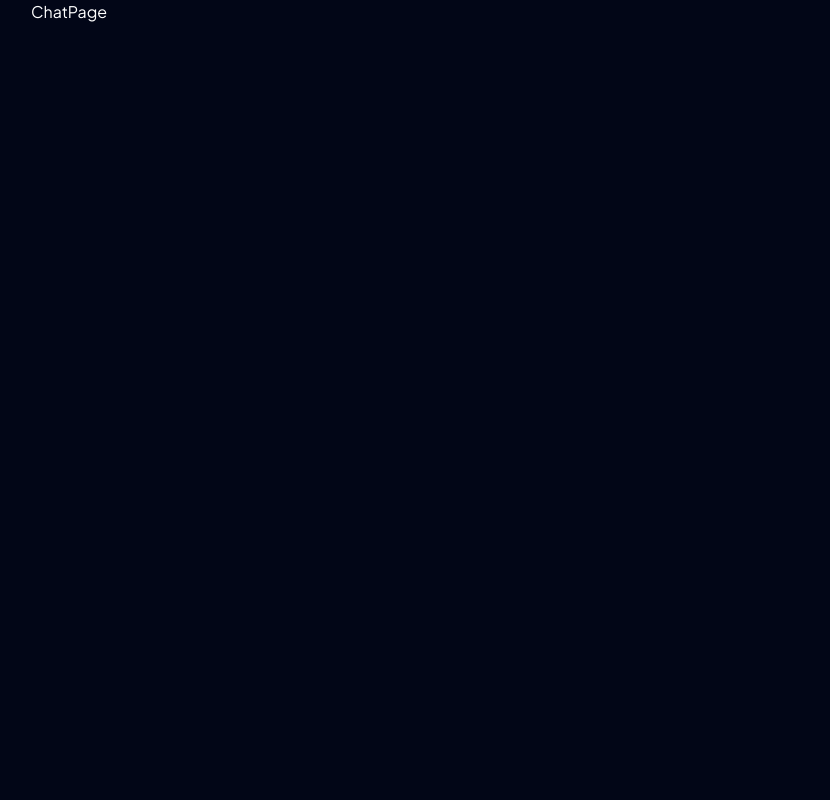
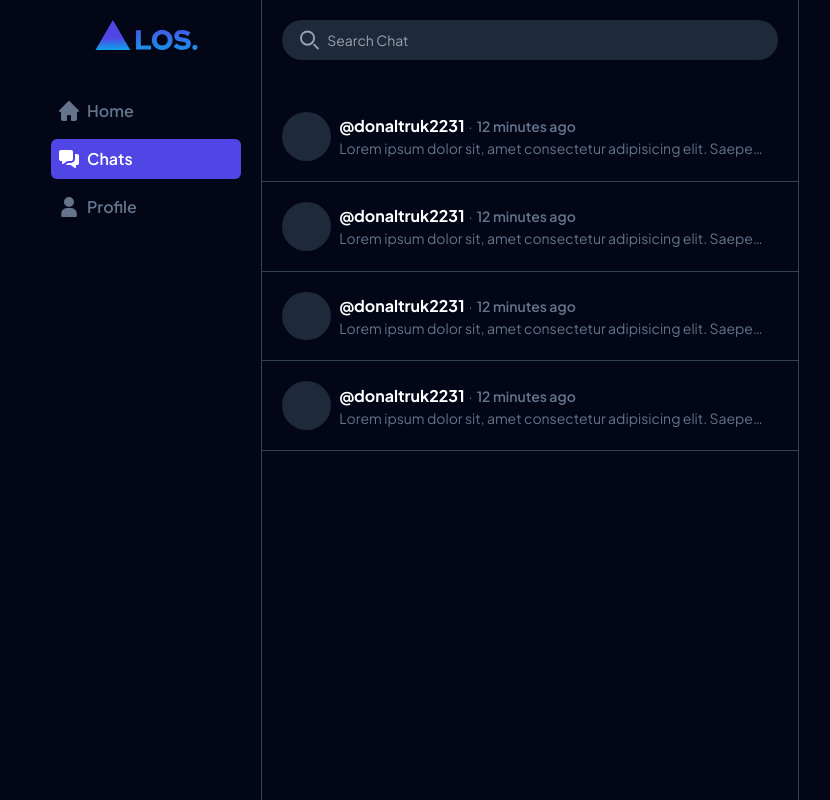
Before and after one commit to LeonardTarigan/final-project-rpl, a Next.js app: page /chat in a window 1280 px wide. Shown: the whole page, without its empty margins (225-1055 px from the left). Built offline with nearby package versions, Linux system fonts and the light colour scheme.

Commit message:
[leo]: slicing chats page

```diff
--- /dev/null
+++ b/src/app/chat/layout.tsx
@@ -0,0 +1,13 @@
+import type { Metadata } from "next";
+
+export const metadata: Metadata = {
+  title: "LOS | Chats",
+};
+
+export default function ChatLayout({
+  children,
+}: {
+  children: React.ReactNode;
+}) {
+  return <>{children}</>;
+}
--- a/src/app/chat/page.tsx
+++ b/src/app/chat/page.tsx
@@ -1,5 +1,27 @@
+import ChatProfileCard from "@/components/chat/chat-profile-card";
+import SearchIcon from "@/components/icons/search-icon";
+
 function ChatPage() {
-  return <div>ChatPage</div>;
+  return (
+    <main className="grow basis-[70%] border-x border-slate-700">
+      <section className="sticky top-0 mb-3 flex gap-3 bg-slate-950 p-5 text-sm">
+        <div className="flex grow items-center gap-2 rounded-full border-2 border-transparent bg-slate-800 px-4 focus-within:border-white">
+          <SearchIcon className="h-5 w-5 text-slate-400" />
+          <input
+            type="text"
+            placeholder="Search Chat"
+            className="w-full bg-slate-800 py-2 focus:outline-none"
+          />
+        </div>
+      </section>
+      <section>
+        <ChatProfileCard />
+        <ChatProfileCard />
+        <ChatProfileCard />
+        <ChatProfileCard />
+      </section>
+    </main>
+  );
 }
 
 export default ChatPage;
--- /dev/null
+++ b/src/components/chat/chat-profile-card.tsx
@@ -0,0 +1,23 @@
+function ChatProfileCard() {
+  return (
+    <div className="flex items-center gap-2 border-b border-slate-700 p-5 text-sm text-slate-500">
+      <div className="basis-[10%]">
+        <div className="aspect-square rounded-full bg-slate-800"></div>
+      </div>
+      <div className="flex basis-[90%] flex-col">
+        <div className="flex items-center gap-1">
+          <h2 className="text-base font-bold text-white">@donaltruk2231 </h2>
+          <span> · </span>
+          <span className="font-semibold text-slate-500">12 minutes ago</span>
+        </div>
+        <p className="line-clamp-1">
+          Lorem ipsum dolor sit, amet consectetur adipisicing elit. Saepe dolore
+          nam repellendus quos itaque tempora suscipit mollitia, autem commodi.
+          Vero?
+        </p>
+      </div>
+    </div>
+  );
+}
+
+export default ChatProfileCard;
--- a/src/components/shared/sidebar.tsx
+++ b/src/components/shared/sidebar.tsx
@@ -15,7 +15,9 @@ function Sidebar() {
   return (
     <nav
       className={`sticky top-0 flex h-screen basis-[30%] flex-col items-center justify-between p-5 ${
-        !excludedPaths.includes(path) ? "hidden" : "visible"
+        excludedPaths.some((excludedPath) => path.startsWith(excludedPath))
+          ? "hidden"
+          : "visible"
       }`}
     >
       <div className="flex w-full flex-col items-center gap-10">
@@ -39,9 +41,9 @@ function Sidebar() {
           </li>
           <li>
             <Link
-              href={"/chats"}
+              href={"/chat"}
               className={`flex w-full items-center gap-2 rounded-md p-2 font-semibold  transition-all duration-150  ${
-                path.includes("/chats")
+                path.startsWith("/chat")
                   ? "bg-indigo-600 text-white"
                   : "text-slate-500 hover:bg-slate-900 hover:text-white"
               }`}
@@ -54,7 +56,7 @@ function Sidebar() {
             <Link
               href={"/profile"}
               className={`flex w-full items-center gap-2 rounded-md p-2 font-semibold  transition-all duration-150  ${
-                path.includes("/profile")
+                path.startsWith("/profile")
                   ? "bg-indigo-600 text-white"
                   : "text-slate-500 hover:bg-slate-900 hover:text-white"
               }`}
```
